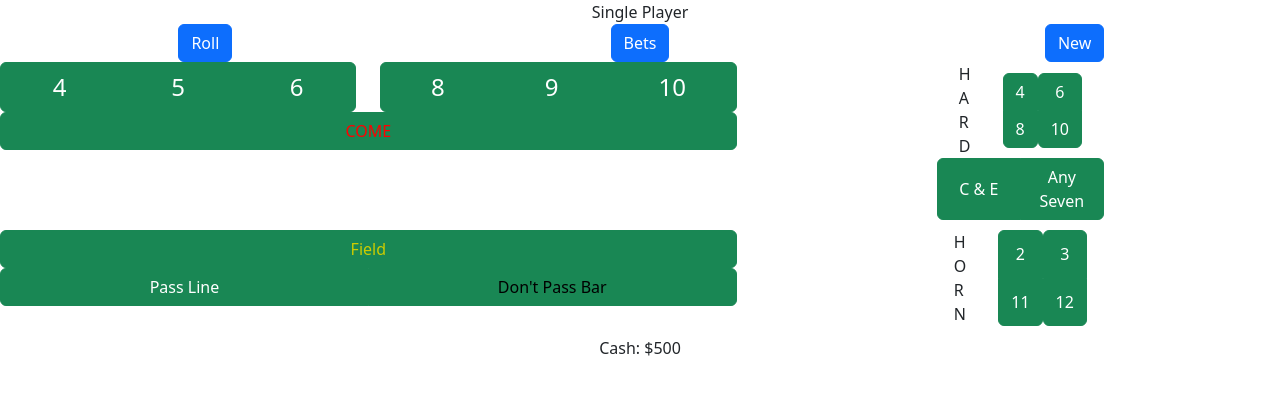
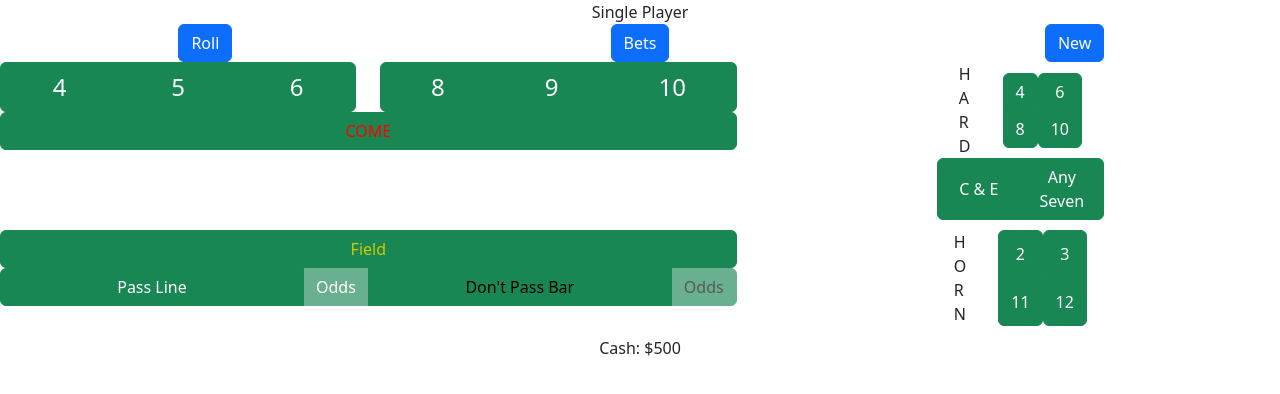
Before and after one commit to alubbers/free-craps, a React (Create React App) app: page /solo in a window 1280 px wide. Both pictures are taken after a click on the button "New". Shown: the top 394 px of the page. Built offline with nearby package versions, Linux system fonts and the light colour scheme.

Commit message:
Added buttons for pass line / dont pass odds

```diff
--- a/src/App.css
+++ b/src/App.css
@@ -10,6 +10,10 @@
 
 #bucketButton-dontPass-default {
   width: 100%;
+  color: black;
+}
+
+#bucketButton-dontPass-odds {
   color: black;
 }
 
--- a/src/CrapsTable.js
+++ b/src/CrapsTable.js
@@ -8,6 +8,7 @@ import IdlingComponent from './IdlingComponent';
 import CrapsTableStore from './CrapsTableStore';
 import {PASS, DONT_PASS, COME, DONT_COME, HARD_WAYS, HORN, ANY_CRAPS, C_AND_E, FIELD, ANY_SEVEN} from './CrapsConstants';
 import {POINT_STATES} from './RollUtils';
+import PropTypes from 'prop-types';
 
 import './App.css';
 
@@ -22,7 +23,15 @@ class CrapsTable extends Component {
   buildMappedVariants() {
 
     // To build display elements, for now we only consider the 'default' option bucket
-    const filteredBuckets = this.store.betBuckets.filter( e => e.option === "default");
+    const filteredBuckets = this.store.betBuckets.filter( e => {
+      if (e.option === "default") {
+        return true;
+      }
+      else {
+        // return default and odds bets for the pass line
+        return e.type === "pass" || e.type === "dontPass";
+      }
+    });
 
     let results = filteredBuckets.map((e) => {
       return { key: e.code, variant: "success"};
@@ -52,8 +61,8 @@ class CrapsTable extends Component {
             variant = "dark";
           }
         }
-        else if (e.type === 'pass') {
-          if (e.code === 'dontPass') {
+        else if (e.type === 'pass' || e.type === 'dontPass') {
+          if (e.type === 'dontPass') {
             if (lastRoll.crapsMeta.craps) {
               variant = "outline-primary";
 
@@ -68,7 +77,7 @@ class CrapsTable extends Component {
             }
           }
 
-          if (e.code === 'pass') {
+          if (e.type === 'pass') {
             if (lastRoll.crapsMeta.passLineWin) {
               variant = "outline-primary";
             }
@@ -156,16 +165,44 @@ class CrapsTable extends Component {
     }
   }
 
-  buildBucketButton(mappedVariants, bucket) {
+  buildBucketButton(mappedVariants, bucket, colSize) {
     let result = <></>;
 
     if (bucket) {
       const bucketClickFunction = this.getBucketClickFunction();
 
-      result = ( <Button id={"bucketButton-" + bucket.code} key={bucket.code} onClick={() => bucketClickFunction(bucket)} variant={mappedVariants[bucket.code]}>
-            {bucket.label}
-          </Button>
-          );
+      let buttonText = bucket.label;
+      let buttonEnabled = true;
+      if (bucket.option === "odds") {
+        buttonText = "Odds";
+
+        let oddsEnabled = {
+          pass: false,
+          dontPass: false
+        };
+
+        if (this.props.oddsEnabled) {
+          oddsEnabled = this.props.oddsEnabled;
+        }
+
+        buttonEnabled = oddsEnabled[bucket.type];
+        console.log("RATOUT: buttonEnabled is " + buttonEnabled + " for bucket: " + bucket.code);
+      }
+
+
+      if (colSize) {
+        result = ( <Button disabled={!buttonEnabled} xs={colSize} id={"bucketButton-" + bucket.code} key={bucket.code} onClick={() => bucketClickFunction(bucket)} variant={mappedVariants[bucket.code]}>
+              {buttonText}
+            </Button>
+            );
+      }
+      else {
+        result = ( <Button disabled={!buttonEnabled} id={"bucketButton-" + bucket.code} key={bucket.code} onClick={() => bucketClickFunction(bucket)} variant={mappedVariants[bucket.code]}>
+              {buttonText}
+            </Button>
+            );
+      }
+
     }
 
     return result;
@@ -249,8 +286,10 @@ class CrapsTable extends Component {
             <Row>
               <Col>
                 <ButtonGroup style={{width: "100%"}}>
-                  {this.buildBucketButton(mappedVariants, this.store.getBucketForCode(PASS.codeFunc()))}
-                  {this.buildBucketButton(mappedVariants, this.store.getBucketForCode(DONT_PASS.codeFunc()))}
+                    {this.buildBucketButton(mappedVariants, this.store.getBucketForCode(PASS.codeFunc()), "4")}
+                    {this.buildBucketButton(mappedVariants, this.store.getBucketForCode(PASS.codeFunc(undefined, "odds")), "2")}
+                    {this.buildBucketButton(mappedVariants, this.store.getBucketForCode(DONT_PASS.codeFunc()), "4")}
+                    {this.buildBucketButton(mappedVariants, this.store.getBucketForCode(DONT_PASS.codeFunc(undefined, "odds")), "2")}
                 </ButtonGroup>
               </Col>
             </Row>
@@ -283,4 +322,10 @@ class CrapsTable extends Component {
   }
 }
 
+CrapsTable.propTypes = {
+  currentGame: PropTypes.object.isRequired,
+  bucketClick: PropTypes.func,
+  oddsEnabled: PropTypes.object
+}
+
 export default CrapsTable;
--- a/src/CrapsTableStore.js
+++ b/src/CrapsTableStore.js
@@ -14,7 +14,7 @@ export class CrapsTableStore {
       this.betBuckets.push({
         type: meta.type,
         label: meta.labelFunc(),
-        verboseLabel: meta.verboseLabelFunc(undefined, "default"),
+        verboseLabel: meta.verboseLabelFunc(),
         code: meta.codeFunc(),
         groupCode: meta.type,
         option: "default"
@@ -28,8 +28,8 @@ export class CrapsTableStore {
         this.betBuckets.push({
           type: meta.type,
           label: meta.labelFunc(),
-          verboseLabel: meta.verboseLabelFunc(undefined, "default"),
-          code: meta.codeFunc(),
+          verboseLabel: meta.verboseLabelFunc(undefined, option),
+          code: meta.codeFunc(undefined, option),
           groupCode: meta.type,
           option: option
         });
@@ -71,7 +71,7 @@ export class CrapsTableStore {
       this.betBuckets.push({
         type: meta.type,
         label: meta.labelFunc(),
-        verboseLabel: meta.verboseLabelFunc(undefined, "default"),
+        verboseLabel: meta.verboseLabelFunc(),
         code: meta.codeFunc(),
         groupCode: meta.type,
         option: "default"
@@ -82,7 +82,7 @@ export class CrapsTableStore {
           this.betBuckets.push({
             type: meta.type,
             label: meta.labelFunc(val, option),
-            verboseLabel: meta.verboseLabelFunc(val, "default"),
+            verboseLabel: meta.verboseLabelFunc(val, option),
             code: meta.codeFunc(val, option),
             groupCode: `${meta.type}-${val}`,
             option: option
--- a/src/Solo.js
+++ b/src/Solo.js
@@ -114,7 +114,7 @@ class SoloView extends Component {
             saveCallback={() => this.makeBet()}
             updateCallback={(amount) => this.updateMakeBetValue(amount)}
             modalState={this.props.makeBetModal}/>
-          <CrapsTable bucketClick={(code) => this.betBucketClicked(code)} currentGame={this.props.currentGame}/>
+					<CrapsTable bucketClick={(code) => this.betBucketClicked(code)} currentGame={this.props.currentGame} oddsEnabled={this.store.getOddsEnabled()}/>
           <div>
 						<span>Cash: ${this.props.betTracker.bank.toString()}</span>
           </div>
--- a/src/SoloStore.js
+++ b/src/SoloStore.js
@@ -4,6 +4,10 @@ import { RollUtils } from "./RollUtils";
 
 import BetTracker from "./BetTracker";
 import BetHelper from "./BetHelper";
+
+import {
+  PASS, DONT_PASS
+} from './CrapsConstants';
 
 const rollUtils = new RollUtils();
 
@@ -54,6 +58,24 @@ class SoloStore {
     this.gameStarted = true;
 
     this.ready = true;
+  }
+
+  getOddsEnabled() {
+    let oddsEnabled = {
+      pass: false,
+      dontPass: false
+    };
+
+    if (this.currentGame.point !== 0) {
+      if (this.betTracker.getBetsForGroup(PASS.type)?.length > 0) {
+        oddsEnabled.pass = true;
+      }
+      if (this.betTracker.getBetsForGroup(DONT_PASS.type)?.length > 0) {
+        oddsEnabled.dontPass = true;
+      }
+    }
+
+    return oddsEnabled;
   }
 
   doRoll() {
```
